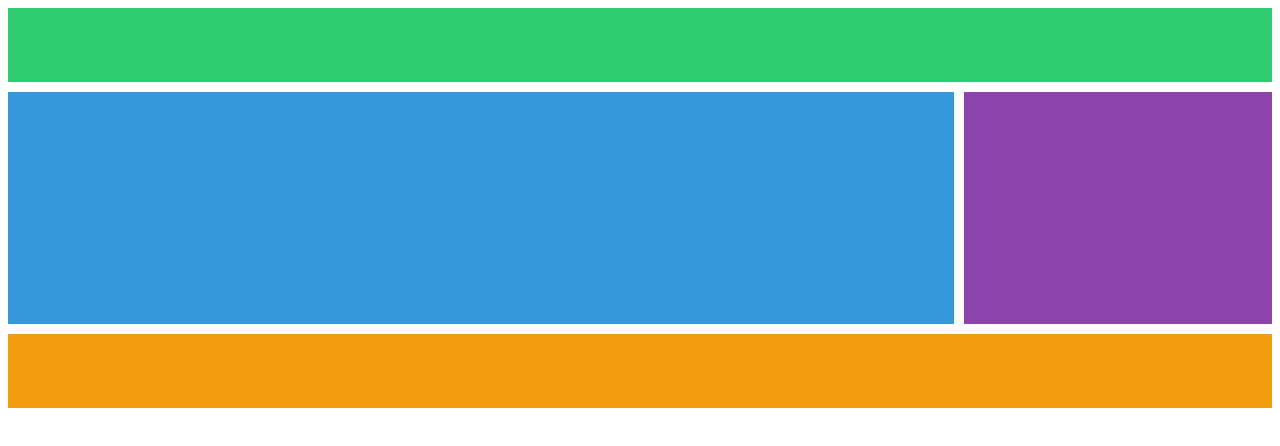
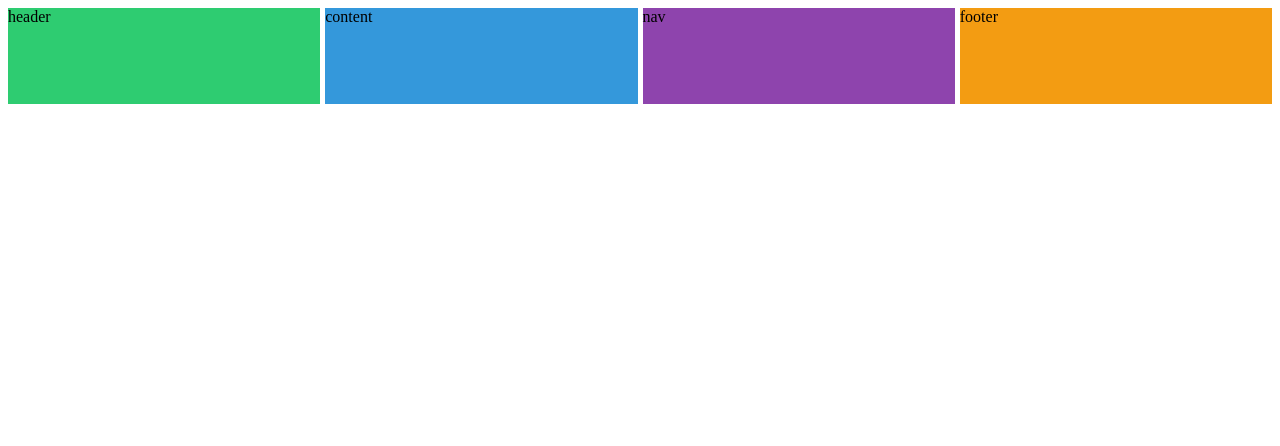
Before and after one commit to Parkyes90/css-master, a plain HTML site: page 2/index.html in a window 1280 px wide. Drawn offline with Linux system fonts and the light colour scheme.

```diff
--- a/2/index.html
+++ b/2/index.html
@@ -12,10 +12,10 @@
   </head>
   <body>
     <div class="grid">
-      <div class="header"></div>
-      <div class="content"></div>
-      <div class="nav"></div>
-      <div class="footer"></div>
+      <div class="header">header</div>
+      <div class="content">content</div>
+      <div class="nav">nav</div>
+      <div class="footer">footer</div>
     </div>
   </body>
 </html>
--- a/2/styles.css
+++ b/2/styles.css
@@ -1,30 +1,24 @@
 .grid {
   display: grid;
-  gap: 10px;
+  gap: 5px;
   height: 50vh;
-  grid-template:
-    "header header header header" 1fr
-    "content content content nav" 2fr
-    "content content content nav" 1fr
-    "footer footer footer footer" 1fr;
+  grid-template-columns: repeat(4, 1fr);
+  grid-template-rows: repeat(4, 1fr);
+  justify-items: stretch;
 }
 
 .header {
   background-color: #2ecc71;
-  grid-area: header;
 }
 
 .content {
   background-color: #3498db;
-  grid-area: content;
 }
 
 .nav {
   background-color: #8e44ad;
-  grid-area: nav;
 }
 
 .footer {
   background-color: #f39c12;
-  grid-area: footer;
 }
```
